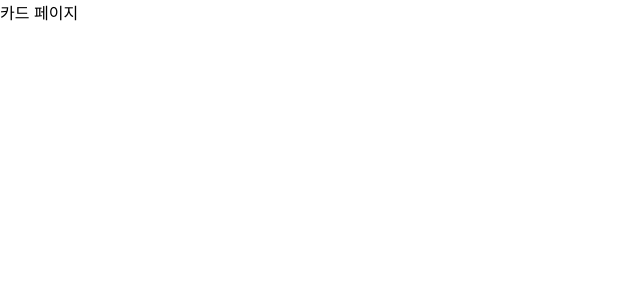
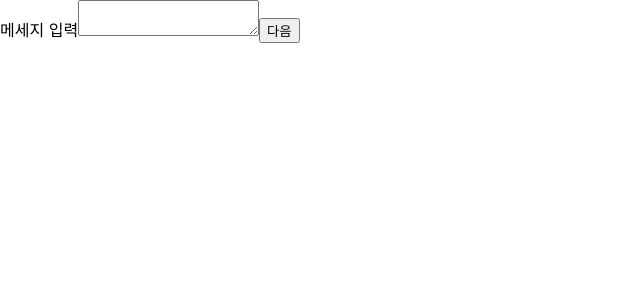
Before and after one commit to jiyeong-yun/Retter, a React (Create React App) app in the folder frontend/: page /card in a window 1280 px wide. Shown: the top 300 px of the page, without its empty margins (0-640 px from the left). Built offline with nearby package versions, Linux system fonts and the light colour scheme.

Commit message:
Feat: add Card, Message component

```diff
--- a/frontend/src/App.js
+++ b/frontend/src/App.js
@@ -1,13 +1,15 @@
 import { BrowserRouter as Router, Routes, Route } from "react-router-dom";
 import Home from "./routes/Home";
-import Card from "./routes/Card";
+import Card from "./routes/card/Card";
+import Message from "./routes/card/Message";
 
 function App() {
   return (
     <Router>
       <Routes>
-        <Route path="/" element={<Home />}></Route>
-        <Route path="/card" element={<Card />}></Route>
+        <Route path="/" element={<Home />} />
+        <Route path="/card" element={<Message />}></Route>
+        <Route path="/card/edit" element={<Card />}></Route>
       </Routes>
     </Router>
   );
--- /dev/null
+++ b/frontend/src/components/card/Card.js
@@ -0,0 +1,3 @@
+export default function Card() {
+  return <canvas></canvas>;
+}
--- /dev/null
+++ b/frontend/src/components/card/Menu.js
@@ -0,0 +1,11 @@
+export default function Menu() {
+  return (
+    <nav>
+      <ul>
+        <li>저장</li>
+        <li>재생</li>
+        <li>뒤로 가기</li>
+      </ul>
+    </nav>
+  );
+}
--- a/frontend/src/routes/Card.js
+++ /dev/null
@@ -1,3 +0,0 @@
-export default function Card() {
-  return <div>카드 페이지</div>;
-}
--- /dev/null
+++ b/frontend/src/routes/card/Card.js
@@ -0,0 +1,12 @@
+import Menu from "../../components/card/Menu";
+import Card from "../../components/card/Card";
+
+export default function CardPage() {
+  return (
+    <div>
+      <Menu />
+      카드 페이지
+      <Card />
+    </div>
+  );
+}
--- /dev/null
+++ b/frontend/src/routes/card/Message.js
@@ -0,0 +1,18 @@
+import { Link } from "react-router-dom";
+import { useState } from "react";
+export default function Message() {
+  const [text, setText] = useState();
+  const handleChange = ({ target: { value } }) => {
+    setText(value);
+  };
+
+  return (
+    <main>
+      메세지 입력
+      <textarea value={text} onChange={handleChange}></textarea>
+      <Link to="/card/edit">
+        <button onClick={() => console.log(text)}>다음</button>
+      </Link>
+    </main>
+  );
+}
```
